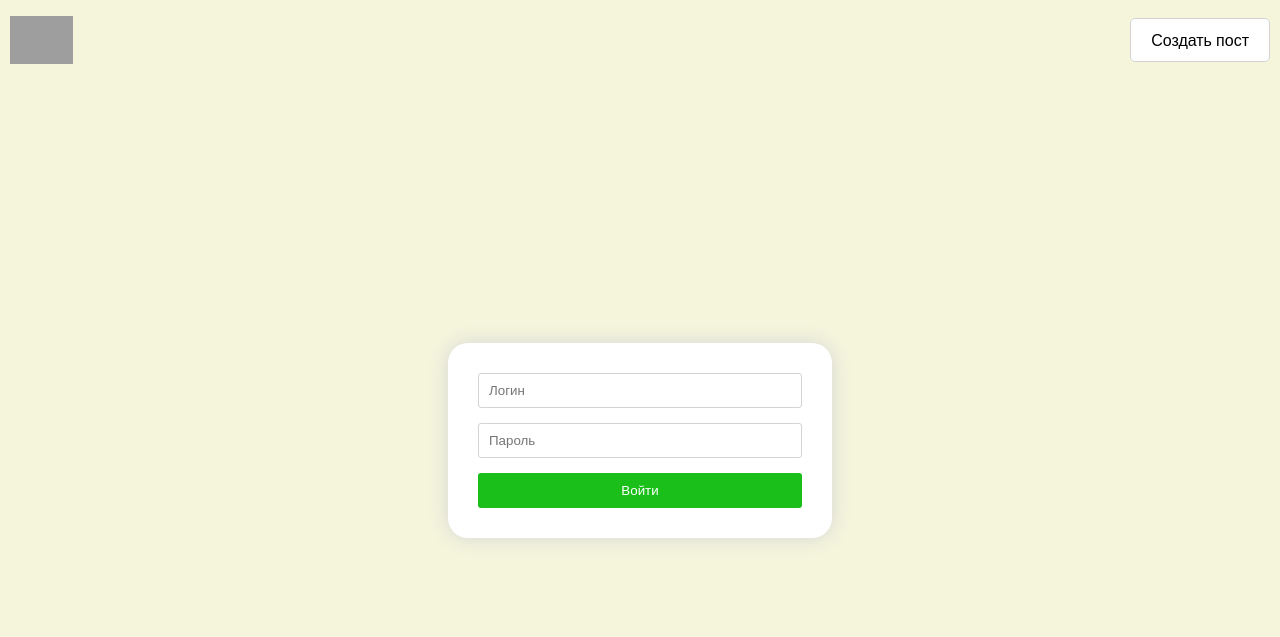
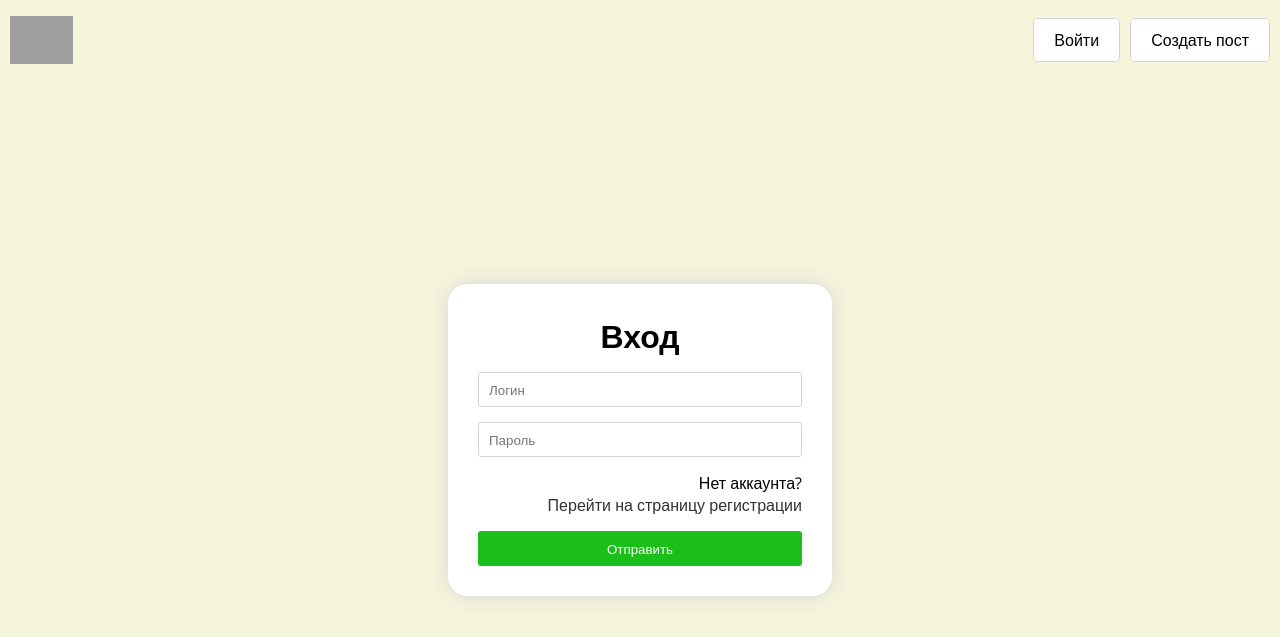
Before and after one commit to Alexander-Dantser/blog, a Django app: page /users/login/ in a window 1280 px wide. Shown: the top 637 px of the page. Run offline with Django 5.2, Linux system fonts and the light colour scheme; some web fonts are replaced; grey boxes are pictures that could not be loaded.

Commit message:
logout and register

```diff
--- a/app/templates/base_layout.html
+++ b/app/templates/base_layout.html
@@ -17,6 +17,16 @@
           <a class="navbar-logo" href="{% url 'app:home' %}"><img src="https://msk.top-academy.ru/dist/images/logo/step_logo_rus.svg" alt="" /></a>
         </div>
         <div class="navbar-menu">
+
+          <div class="navbar-item">
+            {% if not user.is_authenticated %}
+                <a class="button " href="{% url 'users:login' %}">Войти</a>
+            {% else %}
+                <a class="button " href="{% url 'users:logout' %}">Выйти</a>
+            {% endif %}
+          </div>
+
+        <div class="navbar-menu">
           <div class="navbar-item">
             <a class="button" href="{% url 'app:create_post' %}">Создать пост</a>
           </div>
--- a/static/style.css
+++ b/static/style.css
@@ -213,6 +213,8 @@ form button {
 
 form .title {
     font-size: 25px;
+    /* текст по центру */
+    text-align: center;
 }
 
 .flex-container {
@@ -251,3 +253,18 @@ form .title {
     font-size: 20px;
     text-align: center;
 }
+
+
+.redirect {
+    text-align: right;
+}
+
+.redirect a {
+    text-decoration: none;
+    color: #333;
+    cursor: pointer;
+}
+
+.redirect a:hover {
+    text-decoration: underline;
+}
--- a/users/forms.py
+++ b/users/forms.py
@@ -1,5 +1,5 @@
 from django import forms
-from django.contrib.auth.forms import AuthenticationForm
+from django.contrib.auth.forms import AuthenticationForm, UserCreationForm
 from django.contrib.auth.models import User
 
 class LoginForm(AuthenticationForm):
@@ -13,4 +13,20 @@ class LoginForm(AuthenticationForm):
     class Meta:
         model = User
         fields = ("username", "password")
-    pass
+
+
+
+class RegisterForm(UserCreationForm):
+    username = forms.CharField(
+        widget=forms.TextInput(attrs={"autofocus": True, "placeholder": "Придумайте логин"}))
+
+    password1 = forms.CharField(
+        widget=forms.PasswordInput(attrs={"placeholder": "Придумайте пароль"})
+    )
+    password2 = forms.CharField(
+        widget=forms.PasswordInput(attrs={"placeholder": "Повторите пароль"})
+    )
+
+    class Meta:
+        model = User
+        fields = ("username", "password1", "password2")
--- /dev/null
+++ b/users/templates/auth.html
@@ -0,0 +1,23 @@
+{% extends 'base_layout.html' %}
+
+{% block content %}
+  <div class="container">
+    <form method="post">
+      <div class="title">{{ title }}</div>
+      {% csrf_token %}
+      {% for field in form %}
+        <div class="field">{{ field }}</div>
+      {% endfor %}
+      <span class="redirect">
+        {% if title == 'Вход' %}
+          Нет аккаунта? <br />
+          <a href="{% url 'users:register' %}">Перейти на страницу регистрации</a>
+        {% else %}
+          Уже есть аккаунт? <br />
+          <a href="{% url 'users:login' %}">Перейти на страницу входа</a>
+        {% endif %}
+      </span>
+      <button class="button primary">Отправить</button>
+    </form>
+  </div>
+{% endblock %}
--- a/users/templates/login.html
+++ /dev/null
@@ -1,13 +0,0 @@
-{% extends 'base_layout.html' %}
-
-{% block content %}
-  <div class="container">
-    <form method="post">
-      {% csrf_token %}
-      {% for field in form %}
-        <div class="field">{{ field }}</div>
-      {% endfor %}
-      <button class="button primary">Войти</button>
-    </form>
-  </div>
-{% endblock %}
--- a/users/urls.py
+++ b/users/urls.py
@@ -1,6 +1,8 @@
 from django.urls import path
-from .views import log_in
+from .views import *
 
 urlpatterns = [
     path('login/', log_in, name='login'),
+    path('logout/', log_out, name='logout'),
+    path('register/', register, name='register'),
 ]
--- a/users/views.py
+++ b/users/views.py
@@ -1,7 +1,7 @@
 from django.shortcuts import render, redirect
-from .forms import LoginForm
 from django.contrib.auth import login, logout
-# Create your views here.
+from .forms import *
+
 
 def log_in(request):
     form = LoginForm(data =request.POST or None)
@@ -11,4 +11,17 @@ def log_in(request):
         login(request, user)
         return redirect('app:home')
 
-    return render(request, 'login.html', {'form': form})
+    return render(request, 'auth.html', {'form': form, "title": "Вход"})
+
+
+def log_out(request):
+    logout(request)
+    return redirect('app:home')
+
+
+def register(request):
+    form = RegisterForm(data=request.POST or None)
+    if form.is_valid():
+        form.save()
+        return redirect('users:login')
+    return render(request, 'auth.html', {"form": form,"title": "Регистрация"})
```
